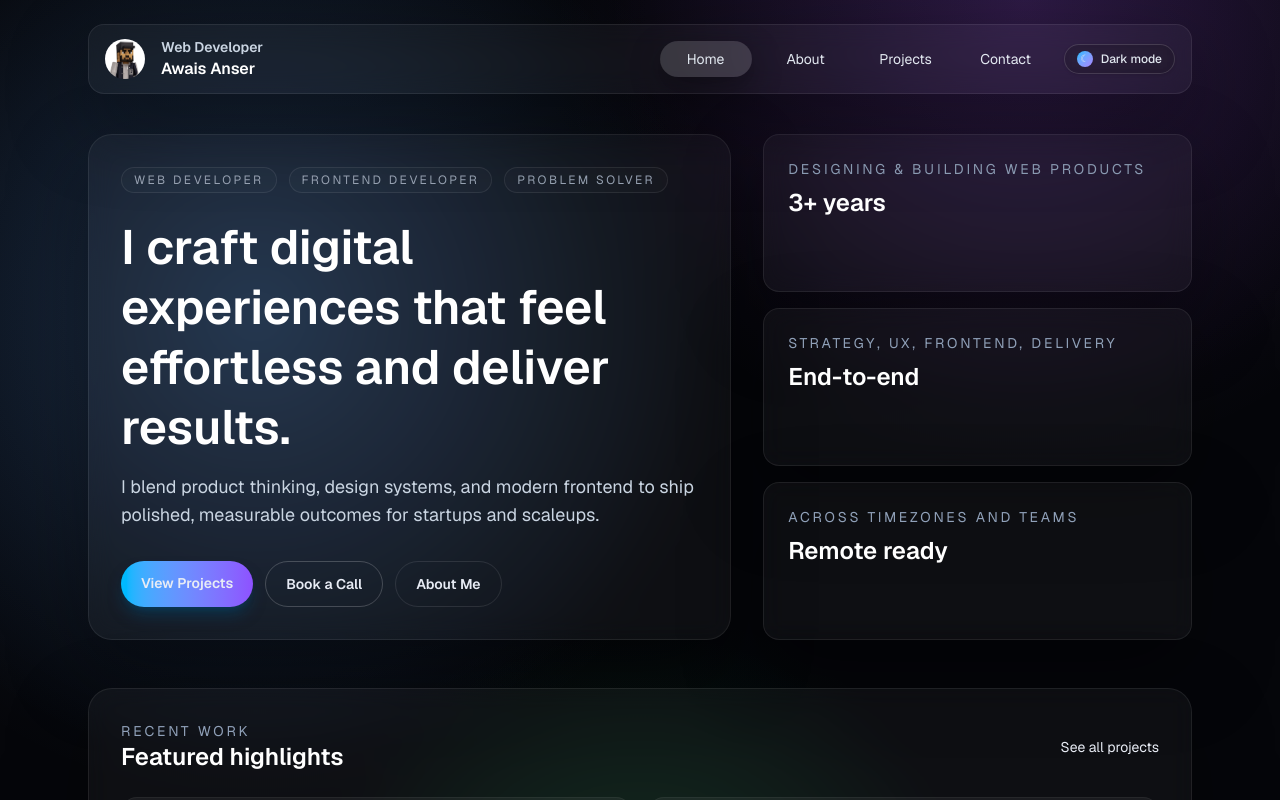
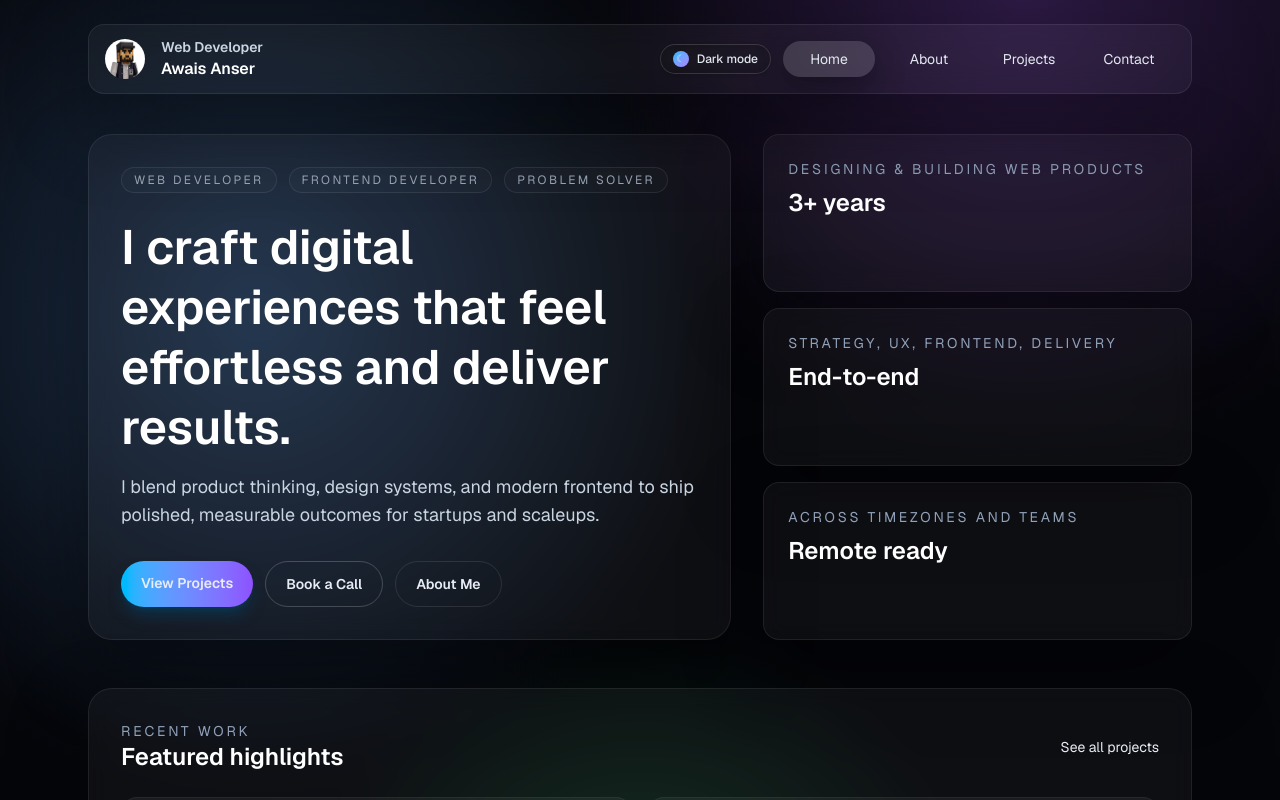
Before and after one commit to awai5an5er/Portfolio, a Next.js app: page / in a window 1280 px wide. Shown: the top 800 px of the page. Built offline with nearby package versions, Linux system fonts and the light colour scheme.

Commit message:
theme button change position

```diff
--- a/src/app/layout.tsx
+++ b/src/app/layout.tsx
@@ -45,8 +45,9 @@ export default function RootLayout({
                   </div>
                 </Link>
                 <div className="flex items-center gap-3">
+                <ThemeToggle />
                   <NavBar />
-                  <ThemeToggle />
+
                 </div>
               </div>
             </header>
```
